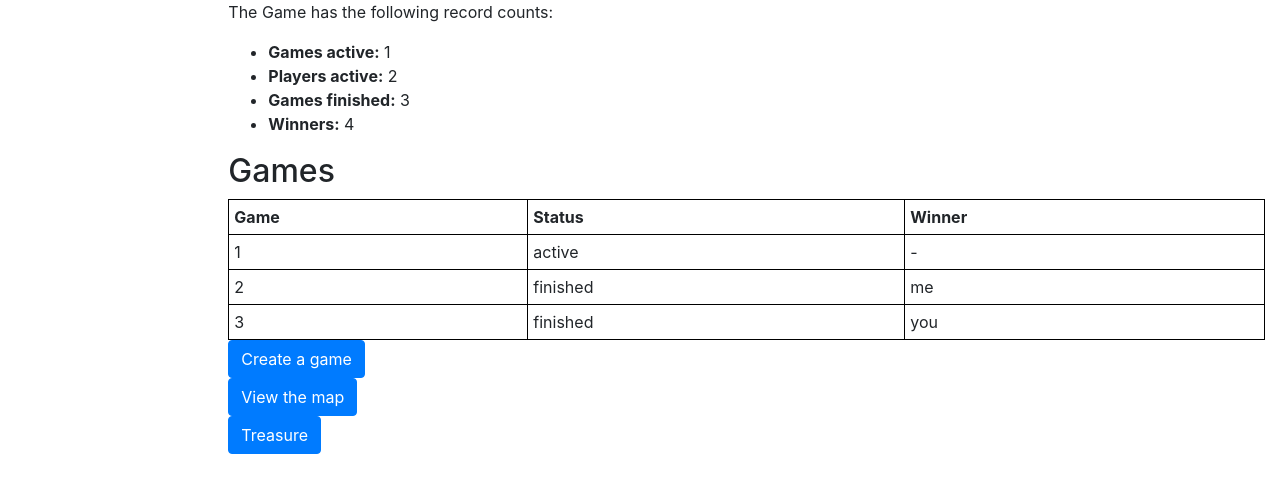
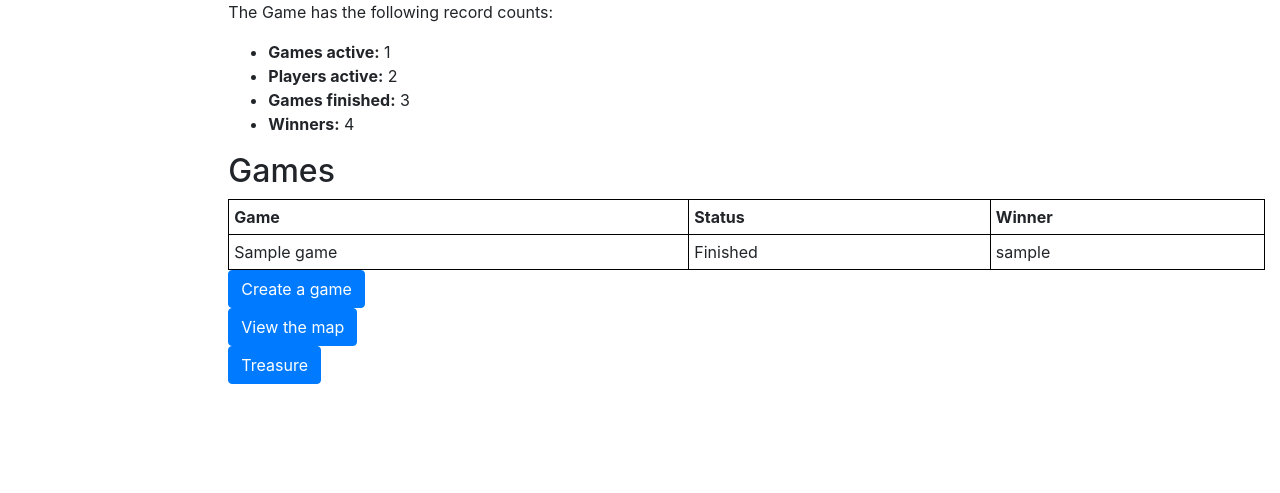
Before and after one commit to DRTorresRuiz/LaCazaDelTesoro, a Django app: page /homepage/ in a window 1280 px wide. Shown: the part 142-635 px from the top of the page. Run offline with Django 3.2, Linux system fonts and the light colour scheme; tables that the repository leaves empty hold one stand-in row (values such as "Sample post"); some libraries are stand-ins or nearby versions.

Commit message:
homepage shows actual games, added 'winner' attribute to Game

```diff
--- a/Game/models.py
+++ b/Game/models.py
@@ -31,6 +31,7 @@ class Game(models.Model):
     north_east_bound = GeopositionField(null=True)
     south_west_bound = GeopositionField(null=True)
     status = models.IntegerField(choices=Status.choices(), default=Status.InProgress)
+    winner = models.ForeignKey(User, on_delete=models.CASCADE, related_name='winner_game', null=True)
 
     def __str__(self):
         return self.name
--- a/homepage/templates/index_homepage.html
+++ b/homepage/templates/index_homepage.html
@@ -22,21 +22,21 @@
     <th>Status</th>
 	<th>Winner</th>
   </tr>
-  <tr>
-    <td>1</td>
-    <td>active</td>
-	<td>-</td>
-  </tr>
-  <tr>
-    <td>2</td>
-    <td>finished</td>
-	<td>me</td>
-  </tr>
-  <tr>
-    <td>3</td>
-    <td>finished</td>
-	<td>you</td>
-  </tr>
+{% for game in games  %}
+<tr>
+ <td>{{ game.name }}</td>
+{% if game.status == 2 %}
+ <td>Active</td>
+{% else %}
+ <td>Finished</td>
+{% endif %}
+{% if game.winner is None %}
+ <td>No winner yet.</td>
+{% else %}
+ <td>{{game.winner}}</td>
+{% endif %}
+</tr>
+{% endfor %}
 </table>
 
 <div>
--- a/homepage/views.py
+++ b/homepage/views.py
@@ -1,4 +1,6 @@
 from django.shortcuts import render
+
+from Game.models import Game
 
 # Create your views here.
 
@@ -17,11 +19,14 @@ def index(request):
     # The 'all()' is implied by default.
     num_authors = 4
 
+    games = Game.objects.all()
+
     context = {
         'num_books': num_books,
         'num_instances': num_instances,
         'num_instances_available': num_instances_available,
         'num_authors': num_authors,
+	'games': games
     }
 
     # Render the HTML template index.html with the data in the context variable
```
Also changed, not shown: Game/migrations/0003_game_winner.py (added), 2 other files.
